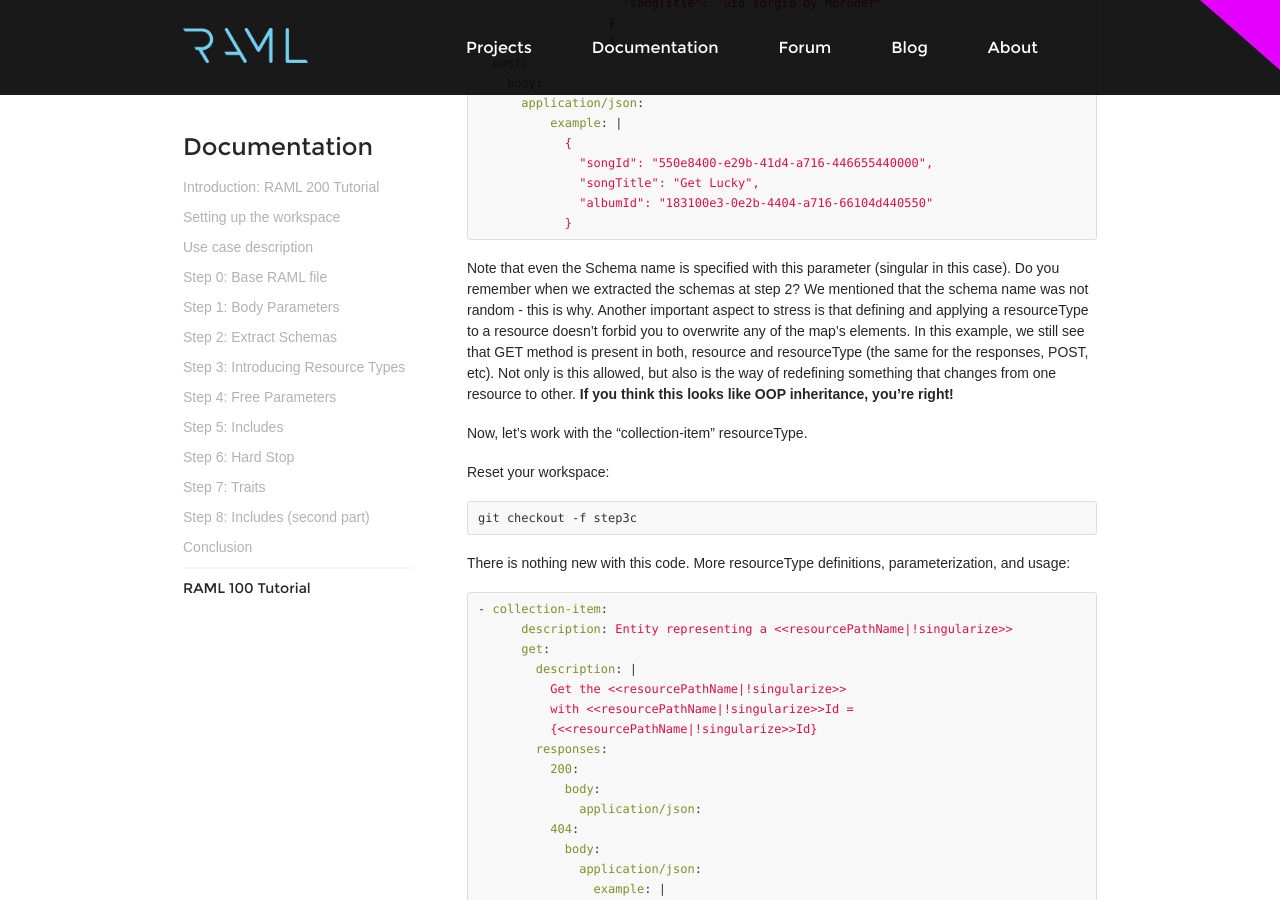
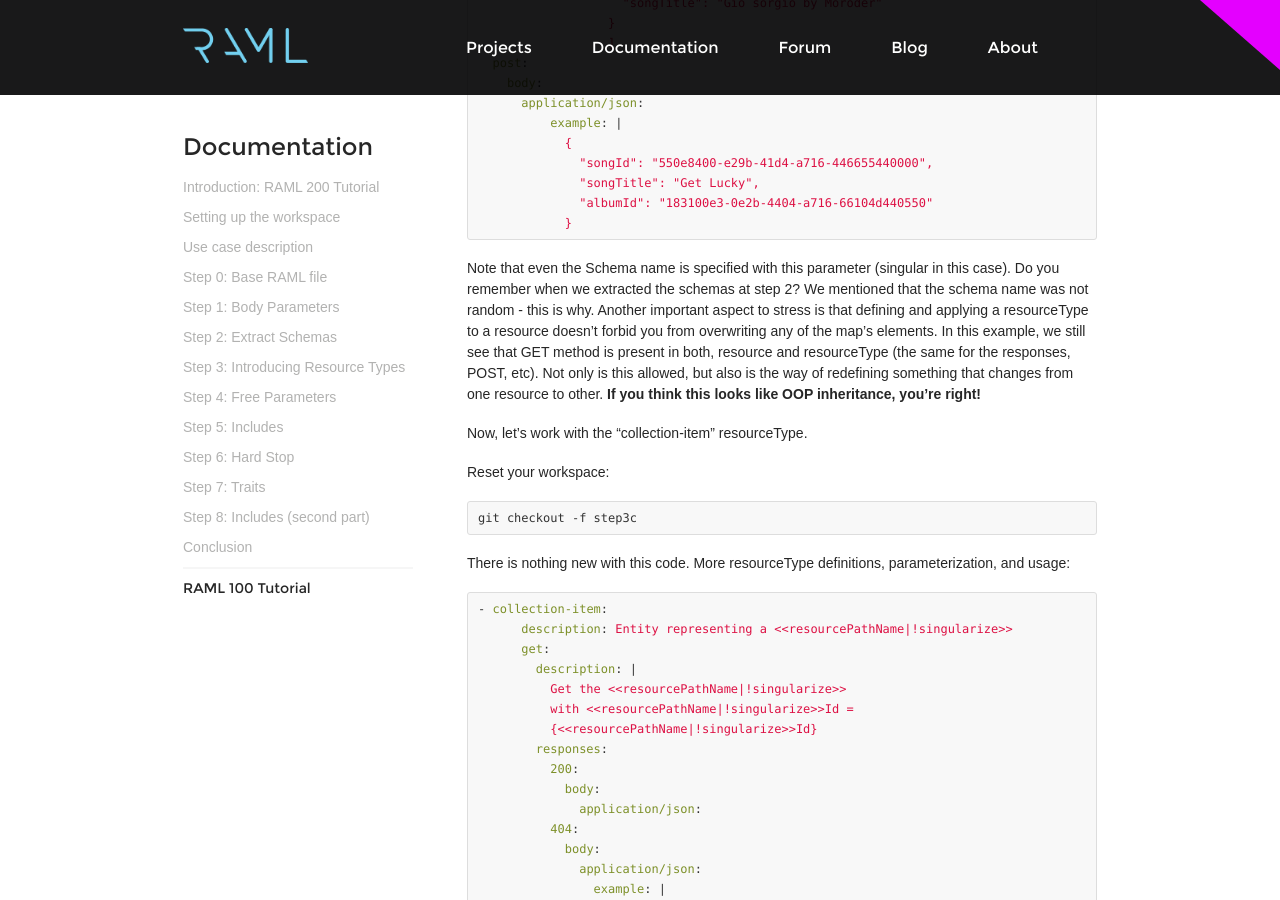
Before and after one commit to raml-org/raml-spec, a Jekyll site: the page built from docs2-200.html, in a window 1280 px wide and 900 px high, scrolled down 10718 px. Built offline with Jekyll 4.4.1, drawn with Linux system fonts in a browser that asks for light colours; nearby versions of some CDN libraries; some web fonts are replaced; some of the changed text lies outside the part shown.

Commit message:
More corrections to 200tutorial

````diff
--- a/_includes/200tutorial.md
+++ b/_includes/200tutorial.md
@@ -180,7 +180,7 @@
 
 
 As you can see in the POST definition, its body contains two possible content-types.
-The `binary/octet-stream` simply expects `file-content` to be sent as parameter. It's a valid and popular technique for APIs that supporting files. Unfortunately, it makes the API impossible to call from a web browser (at least with the purpose of uploading a file).
+The `binary/octet-stream` simply expects `file-content` to be sent as a parameter. It's a valid and popular technique for APIs that supporting files. Unfortunately, it makes the API impossible to call from a web browser (at least with the purpose of uploading a file).
 
 For the `multipart/form-data` (and also the `application/x-www-form-urlencoded`), it is possible to define a map of "formParameters", defining this map the same way that the rest of the RAML ones (in this case, the "file" field is required and of type "file").
 
@@ -473,7 +473,7 @@
 ```
 
 Note that even the Schema name is specified with this parameter (singular in this case). Do you remember when we extracted the schemas at step 2? We mentioned that the schema name was not random - this is why.
-Another important aspect to stress is that defining and applying a resourceType to a resource doesn't forbid you to overwrite any of the map's elements. In this example, we still see that GET method is present in both, resource and resourceType (the same for the responses, POST, etc). Not only is this allowed, but also is the way of redefining something that changes from one resource to other. **If you think this looks like OOP inheritance, you’re right!**
+Another important aspect to stress is that defining and applying a resourceType to a resource doesn't forbid you from overwriting any of the map's elements. In this example, we still see that GET method is present in both, resource and resourceType (the same for the responses, POST, etc). Not only is this allowed, but also is the way of redefining something that changes from one resource to other. **If you think this looks like OOP inheritance, you’re right!**
 
 Now, let's work with the "collection-item" resourceType.
 
````
